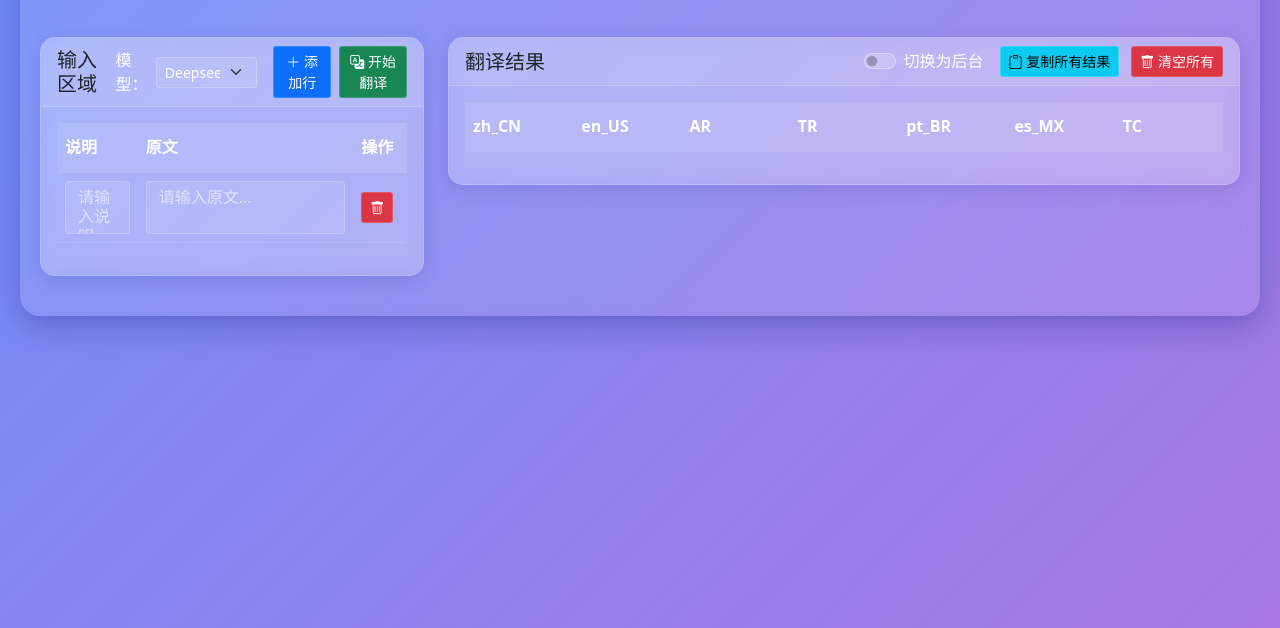
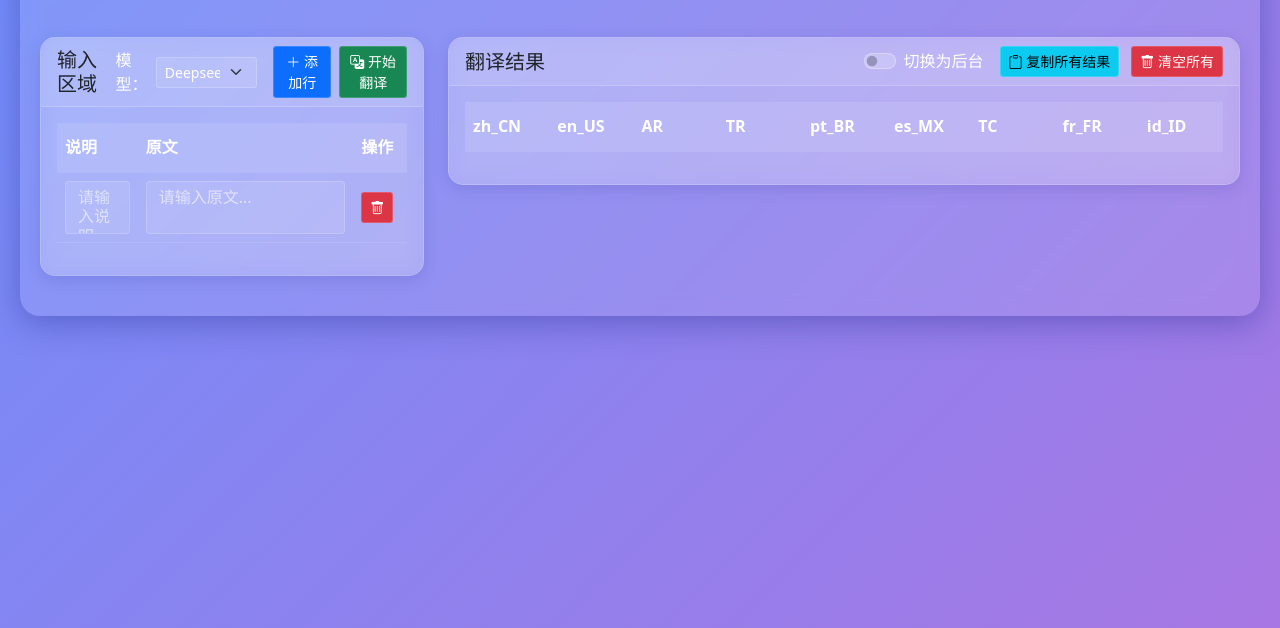
Before and after one commit to xNinth/Auto_translate, a plain HTML site: page index.html in a window 1280 px wide. Shown: the part 172-800 px from the top of the page. Drawn offline with nearby package versions, Linux system fonts and the light colour scheme.

Commit message:
V3.1 增加法语和印尼语版本1

```diff
--- a/css/style.css
+++ b/css/style.css
@@ -58,7 +58,7 @@ body {
 .table thead th:nth-child(3) { width: 10%; } /* 操作列 */
 
 /* 结果表格列宽 */
-#resultTable thead th { width: 14.28%; } /* 7列平均分配宽度 */
+#resultTable thead th { width: 11.11%; } /* 9列平均分配宽度 */
 
 .table td {
     border-color: rgba(255, 255, 255, 0.1);
--- a/index.html
+++ b/index.html
@@ -102,6 +102,8 @@
                                         <th>pt_BR</th>
                                         <th>es_MX</th>
                                         <th>TC</th>
+                                        <th>fr_FR</th>
+                                        <th>id_ID</th>
                                     </tr>
                                 </thead>
                                 <tbody>
--- a/js/main.js
+++ b/js/main.js
@@ -3,8 +3,8 @@ import config from './config.js';
 
 // 语言顺序配置
 const languageOrders = {
-    normal: ['zh_CN', 'en_US', 'AR', 'TR', 'pt_BR', 'es_MX', 'TC'],
-    backend: ['zh_CN', 'TC', 'en_US', 'ar', 'tr', 'es_MX', 'pt_BR']
+    normal: ['zh_CN', 'en_US', 'AR', 'TR', 'pt_BR', 'es_MX', 'TC', 'fr_FR', 'id_ID'],
+    backend: ['zh_CN', 'TC', 'en_US', 'ar', 'tr', 'es_MX', 'pt_BR', 'fr_fr', 'id_id']
 };
 
 // 添加字符限制常量
@@ -265,7 +265,7 @@ document.addEventListener('DOMContentLoaded', () => {
             }
 
             // 确保所有必要的语言键存在
-            const requiredLanguages = ['zh_CN', 'en_US', 'AR', 'TR', 'pt_BR', 'es_MX', 'TC'];
+            const requiredLanguages = ['zh_CN', 'en_US', 'AR', 'TR', 'pt_BR', 'es_MX', 'TC', 'fr_FR', 'id_ID'];
             const missingLanguages = requiredLanguages.filter(lang => !translations[lang]);
 
             if (missingLanguages.length > 0) {
```
